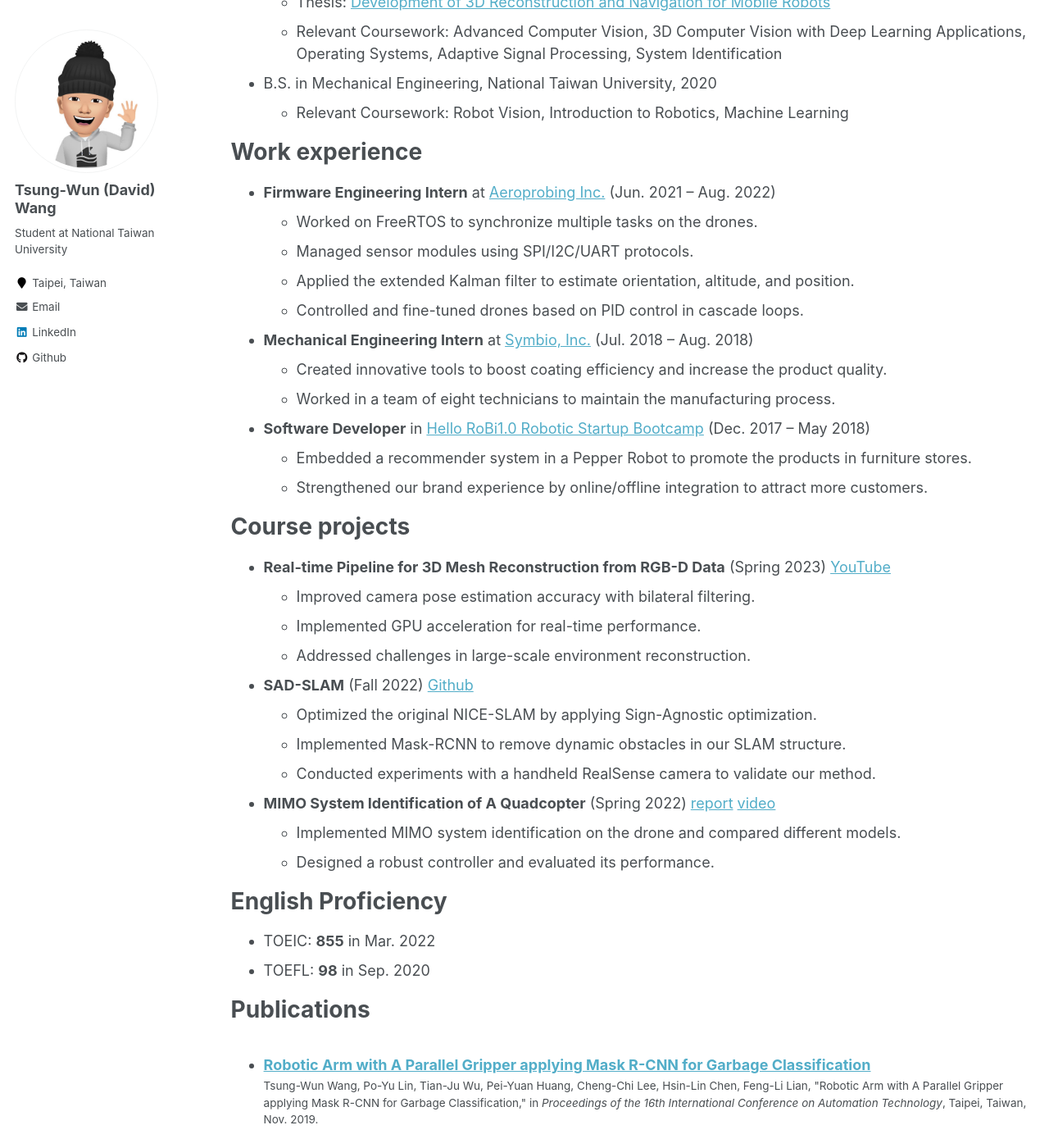
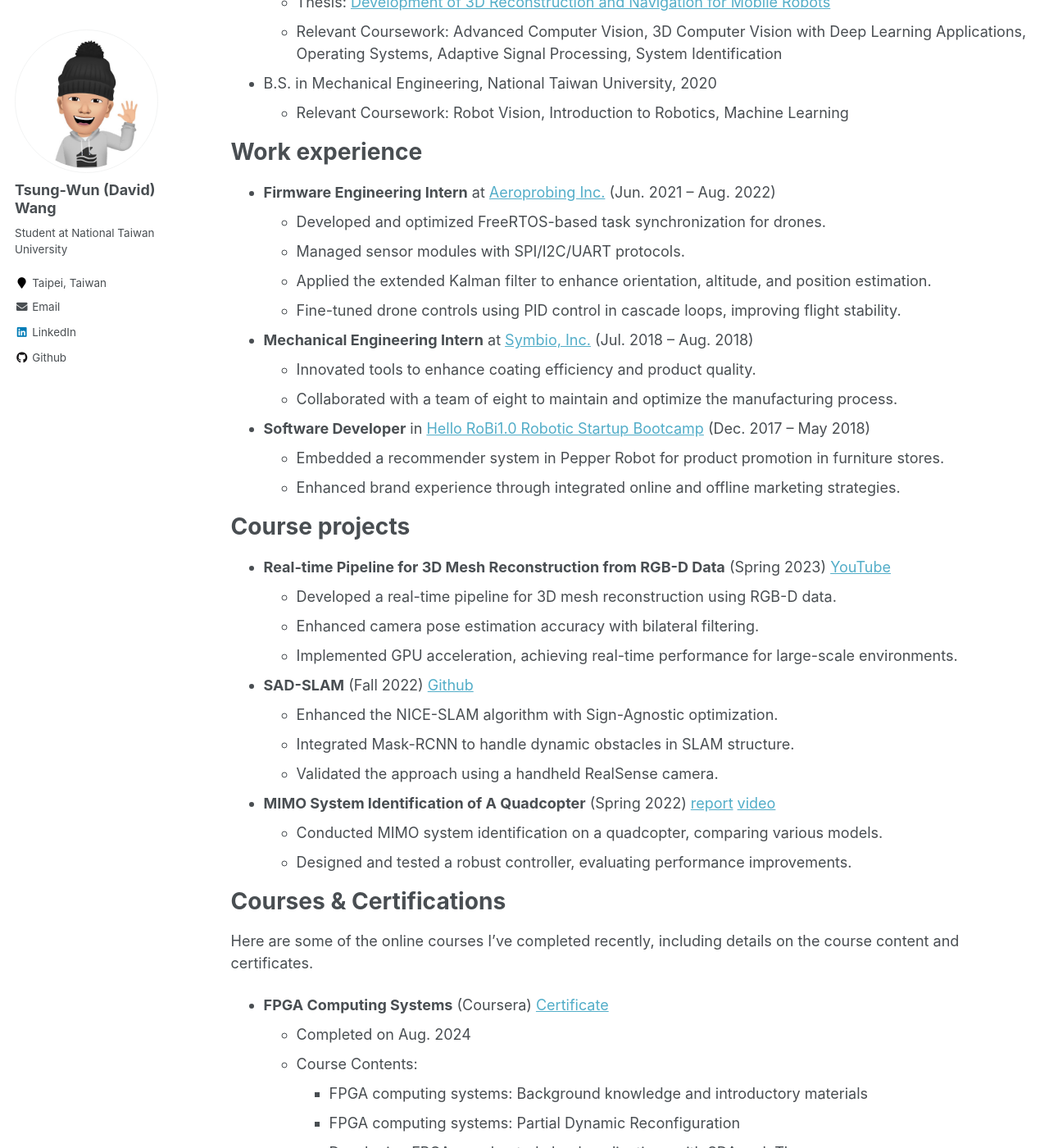
Before and after one commit to twwang97/twwang97.github.io, a Jekyll site: the page built from _pages/cv.md, in a window 1280 px wide and 1400 px high, scrolled down 285 px. Shown: the whole window at 82% size. Built offline with Jekyll 4.4.1, drawn with Linux system fonts in a browser that asks for light colours; some of the changed text lies outside the part shown.

Commit message:
Add online courses

```diff
--- a/_pages/cv.md
+++ b/_pages/cv.md
@@ -23,39 +23,75 @@
 Work experience
 ======
 * <b>Firmware Engineering Intern</b> at [Aeroprobing Inc.](https://aeroprobing.com/) (Jun. 2021 – Aug. 2022)
-  * Worked on FreeRTOS to synchronize multiple tasks on the drones.
-  * Managed sensor modules using SPI/I2C/UART protocols.
-  * Applied the extended Kalman filter to estimate orientation, altitude, and position.
-  * Controlled and fine-tuned drones based on PID control in cascade loops.
+  * Developed and optimized FreeRTOS-based task synchronization for drones.
+  * Managed sensor modules with SPI/I2C/UART protocols.
+  * Applied the extended Kalman filter to enhance orientation, altitude, and position estimation.
+  * Fine-tuned drone controls using PID control in cascade loops, improving flight stability.
 
 * <b>Mechanical Engineering Intern</b> at [Symbio, Inc.](https://www.symbioinc.com.tw/zh-tw) (Jul. 2018 – Aug. 2018)
-  * Created innovative tools to boost coating efficiency and increase the product quality.
-  * Worked in a team of eight technicians to maintain the manufacturing process.
+  * Innovated tools to enhance coating efficiency and product quality.
+  * Collaborated with a team of eight to maintain and optimize the manufacturing process.
 
 * <b>Software Developer</b> in [Hello RoBi1.0 Robotic Startup Bootcamp](https://starrocket.io/) (Dec. 2017 – May 2018)
-  * Embedded a recommender system in a Pepper Robot to promote the products in furniture stores.
-  * Strengthened our brand experience by online/offline integration to attract more customers.
+  * Embedded a recommender system in Pepper Robot for product promotion in furniture stores.
+  * Enhanced brand experience through integrated online and offline marketing strategies.
 
 
 Course projects
 ======
 * <b>Real-time Pipeline for 3D Mesh Reconstruction from RGB-D Data</b> (Spring 2023) [YouTube](https://youtu.be/tccfjy2j27w)
-  * Improved camera pose estimation accuracy with bilateral filtering.
-  * Implemented GPU acceleration for real-time performance.
-  * Addressed challenges in large-scale environment reconstruction.
+  * Developed a real-time pipeline for 3D mesh reconstruction using RGB-D data.
+  * Enhanced camera pose estimation accuracy with bilateral filtering.
+  * Implemented GPU acceleration, achieving real-time performance for large-scale environments.
 
 * <b>SAD-SLAM</b> (Fall 2022) [Github](https://github.com/MartyJan/SAD-SLAM)
-  * Optimized the original NICE-SLAM by applying Sign-Agnostic optimization.
-  * Implemented Mask-RCNN to remove dynamic obstacles in our SLAM structure.
-  * Conducted experiments with a handheld RealSense camera to validate our method.
+  * Enhanced the NICE-SLAM algorithm with Sign-Agnostic optimization.
+  * Integrated Mask-RCNN to handle dynamic obstacles in SLAM structure.
+  * Validated the approach using a handheld RealSense camera.
 
 * <b>MIMO System Identification of A Quadcopter</b> (Spring 2022) [report](http://twwang97.github.io/files/report_sysID_David.pdf) [video](https://youtube.com/shorts/HsXJFUH4R2Q)
-  * Implemented MIMO system identification on the drone and compared different models.
-  * Designed a robust controller and evaluated its performance.
+  * Conducted MIMO system identification on a quadcopter, comparing various models.
+  * Designed and tested a robust controller, evaluating performance improvements.
+
+Courses & Certifications
+======
+Here are some of the online courses I've completed recently, including details on the course content and certificates.
+
+* <b>FPGA Computing Systems</b> (Coursera) [Certificate](https://www.coursera.org/account/accomplishments/specialization/ZB0ZIV4NIA6A)
+  * Completed on Aug. 2024
+  * Course Contents:
+    - FPGA computing systems: Background knowledge and introductory materials
+    - FPGA computing systems: Partial Dynamic Reconfiguration
+    - Developing FPGA-accelerated cloud applications with SDAccel: Theory
+    - Developing FPGA-accelerated cloud applications with SDAccel: Practice
+
+* <b>Hello FPGA</b> (Microchip University) [Certificate](https://verify.skilljar.com/c/866o372pn63s)
+  * Completed on Aug. 2024
+  * Course Contents:
+    - Introduction to Microchip’s FPGA portfolio, including PolarFire FPGA and PolarFire SoC families
+    - Architectural details of FPGA families, target applications, and available IP blocks
+    - FPGA design flow using the Microchip Libero SoC toolset targeting the Hello FPGA platform
+
+* <b>Computer and Peripheral Hardware</b> (Coursera) [Certificate](https://www.coursera.org/account/accomplishments/verify/OTSI90KYPL2G)
+  * Completed on Aug. 2024
+  * Course Contents:
+    - Identify basic cable types and their connectors, features, and purposes.
+    - Explain and configure motherboards, central processing units (CPUs), and add-on cards.
+    - Demonstrate knowledge of several types of memory and their installation.
+
+* <b>Google IT Automation with Python</b> (Coursera) [Certificate](https://www.coursera.org/account/accomplishments/specialization/529BUML5FSHT)
+  * Completed on Jul. 2024
+  * Course Contents:
+    - Introduction to Git and GitHub
+    - Using Python to Interact with the Operating System
+    - Troubleshooting and Debugging Techniques
+    - Automating Real-World Tasks with Python
+    - Crash Course on Python
+    - Configuration Management and the Cloud
 
 English Proficiency
 ======
-* TOEIC: <b>855</b> in Mar. 2022
+* TOEIC: <b>870</b> in Apr. 2024
 * TOEFL: <b>98</b> in Sep. 2020
 
 Publications
@@ -66,18 +102,9 @@
 
 Skills
 ======
-* C/C++
-* Python
-* C#
-* Matlab
-  * Simulink
-* HTML/CSS
-* Arduino
-* STM32
-  * FreeRTOS
-* PyMesh
-* Blender
-* AutoCAD, FreeCAD, Inventor, PTC Creo
+* <b>Programming Languages</b>: C/C++, Python, C#
+* <b>Software Tools</b>: Matlab (including Simulink), HTML/CSS, PyMesh, Blender, AutoCAD, FreeCAD, Inventor, PTC Creo
+* <b>Hardware Platforms</b>: Arduino, STM32 (including FreeRTOS)
 
 Activities
 ======
```
